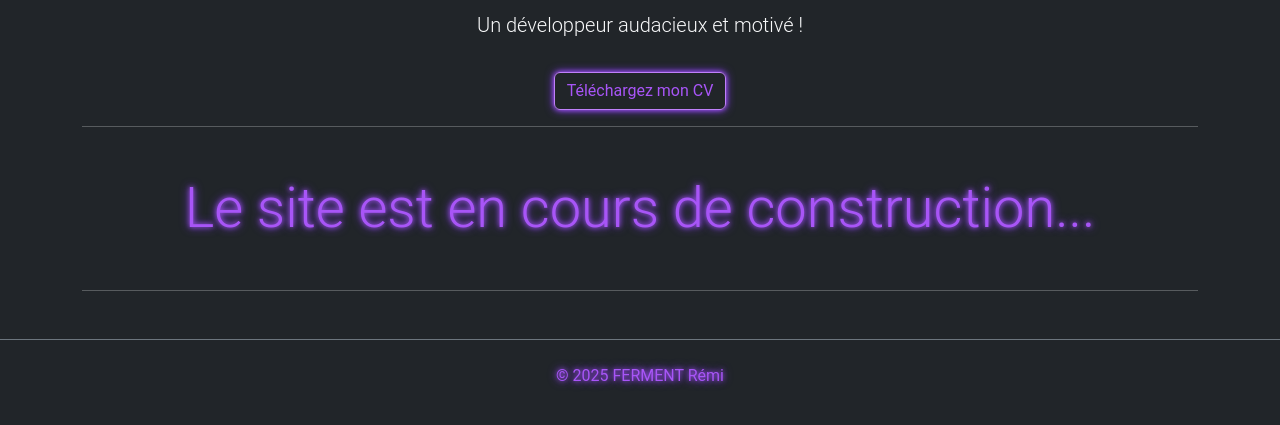
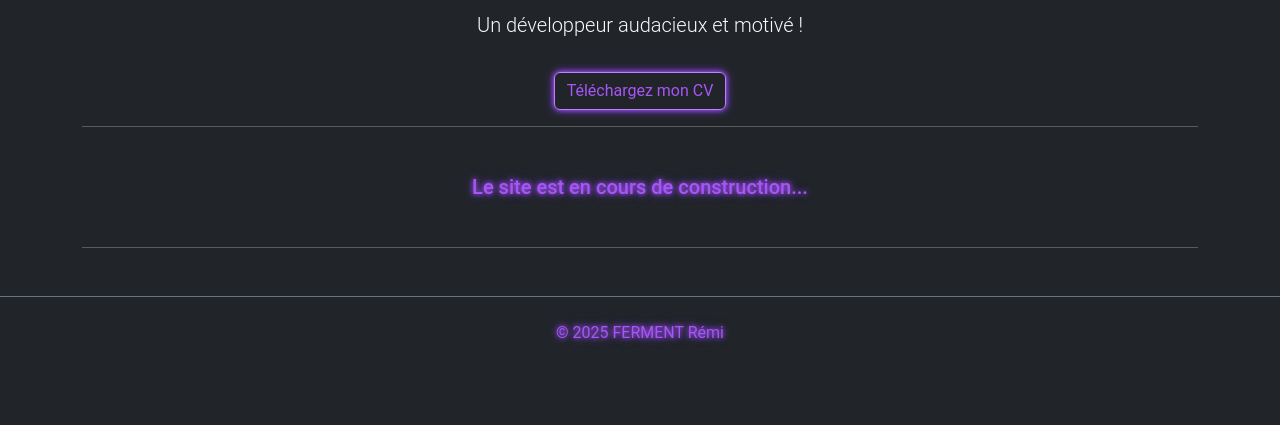
Before and after one commit to RemiFerment/FermentRemi, a PHP site: page / in a window 1280 px wide. Shown: the part 170-595 px from the top of the page. Run offline with PHP 8.4, Linux system fonts and the light colour scheme.

Commit message:
Some Visual effect

```diff
--- a/View/Home.php
+++ b/View/Home.php
@@ -5,6 +5,6 @@
 </section>
 <hr class="my-3">
 <section class="text-center my-5">
-    <h5 class="display-4 text-neon">Le site est en cours de construction...</h5>
+    <h5 class="text-neon">Le site est en cours de construction...</h5>
 </section>
 <hr class="my-3">
```
